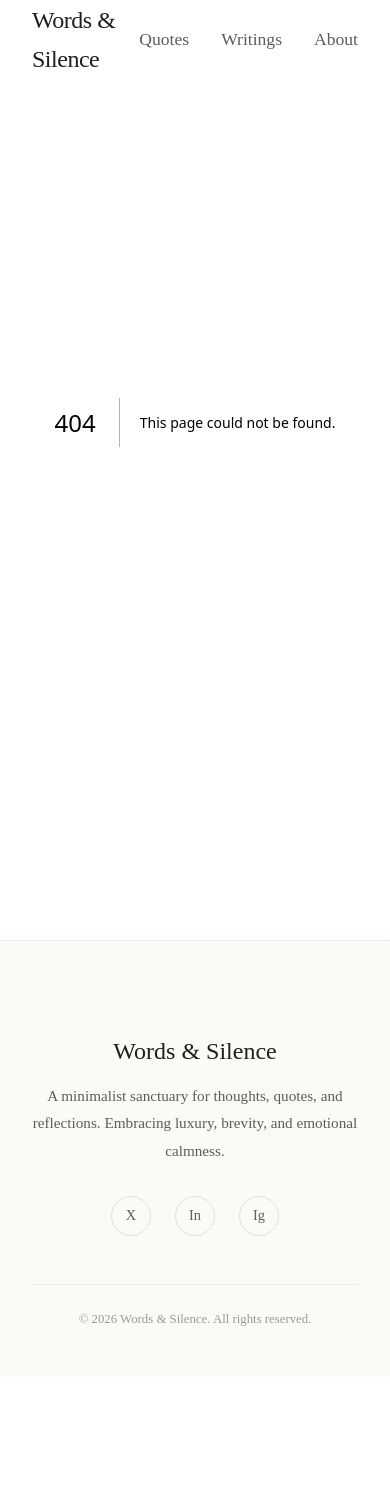
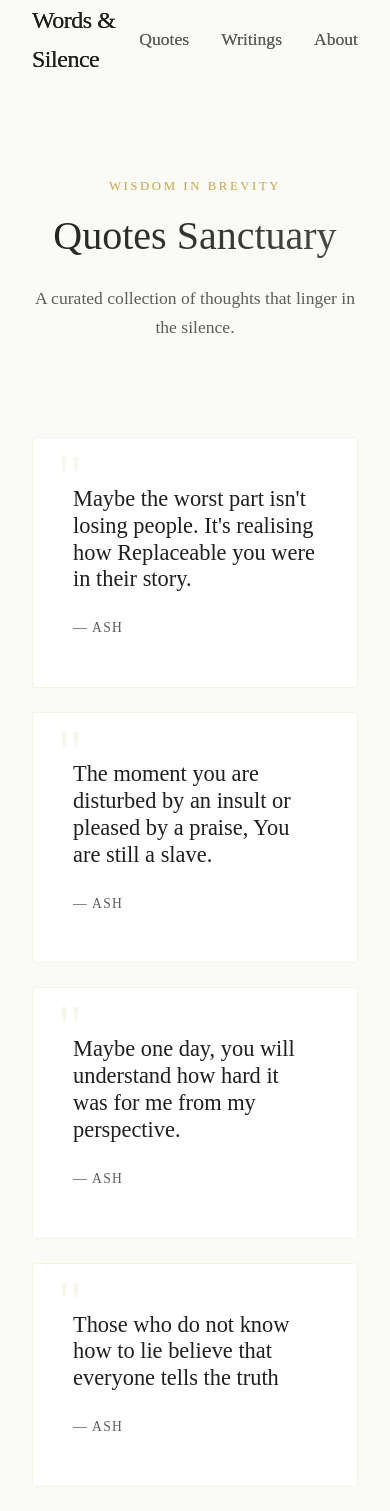
Before and after one commit to AyushSingh360/Words-Sanctuary, a Next.js app: page /quotes in a window 390 px wide. Before the commit this address had no page. Shown: the top 1511 px of the page. Before the commit the page ends 1377 px from the top, so only its background shows below. Built offline with nearby package versions, Linux system fonts and the light colour scheme; a web font is replaced by a local one.

Commit message:
feat: add quotes page with responsive grid layout and styling

```diff
--- /dev/null
+++ b/src/app/quotes/page.tsx
@@ -0,0 +1,42 @@
+'use client';
+
+import React from 'react';
+import { quotes } from './data';
+import QuoteCard from '../components/QuoteCard';
+import Navbar from '../components/Navbar';
+import Footer from '../components/Footer';
+import './quotes.css';
+
+const QuotesPage = () => {
+  return (
+    <main className="quotes-container">
+      <Navbar />
+
+      <header className="quotes-header fade-in">
+        <div className="container">
+          <span className="subtitle">Wisdom in Brevity</span>
+          <h1 className="luxury-text">Quotes Sanctuary</h1>
+          <p className="description">
+            A curated collection of thoughts that linger in the silence.
+          </p>
+        </div>
+      </header>
+
+      <section className="quotes-grid-section container">
+        <div className="quotes-grid">
+          {quotes.map((quote) => (
+            <QuoteCard
+              key={quote.id}
+              quote={quote.content}
+              author={quote.author}
+            />
+          ))}
+        </div>
+      </section>
+
+      <Footer />
+    </main>
+  );
+};
+
+export default QuotesPage;
--- /dev/null
+++ b/src/app/quotes/quotes.css
@@ -0,0 +1,54 @@
+.quotes-container {
+  min-height: 100vh;
+  background-color: var(--bg-offwhite);
+  padding-top: 80px; /* Space for Navbar */
+}
+
+.quotes-header {
+  text-align: center;
+  padding: 6rem 0 4rem;
+}
+
+.quotes-header .subtitle {
+  display: block;
+  font-family: var(--font-sans);
+  text-transform: uppercase;
+  letter-spacing: 0.2em;
+  font-size: 0.8rem;
+  color: var(--accent-gold);
+  margin-bottom: 1rem;
+}
+
+.quotes-header h1 {
+  font-size: 3.5rem;
+  margin-bottom: 1.5rem;
+}
+
+.quotes-header .description {
+  max-width: 600px;
+  margin: 0 auto;
+  color: var(--text-muted);
+  font-size: 1.1rem;
+}
+
+.quotes-grid-section {
+  padding-bottom: 8rem;
+}
+
+.quotes-grid {
+  display: grid;
+  grid-template-columns: repeat(auto-fill, minmax(350px, 1fr));
+  gap: 2.5rem;
+  margin-top: 2rem;
+}
+
+@media (max-width: 768px) {
+  .quotes-header h1 {
+    font-size: 2.5rem;
+  }
+
+  .quotes-grid {
+    grid-template-columns: 1fr;
+    gap: 1.5rem;
+  }
+}
```
